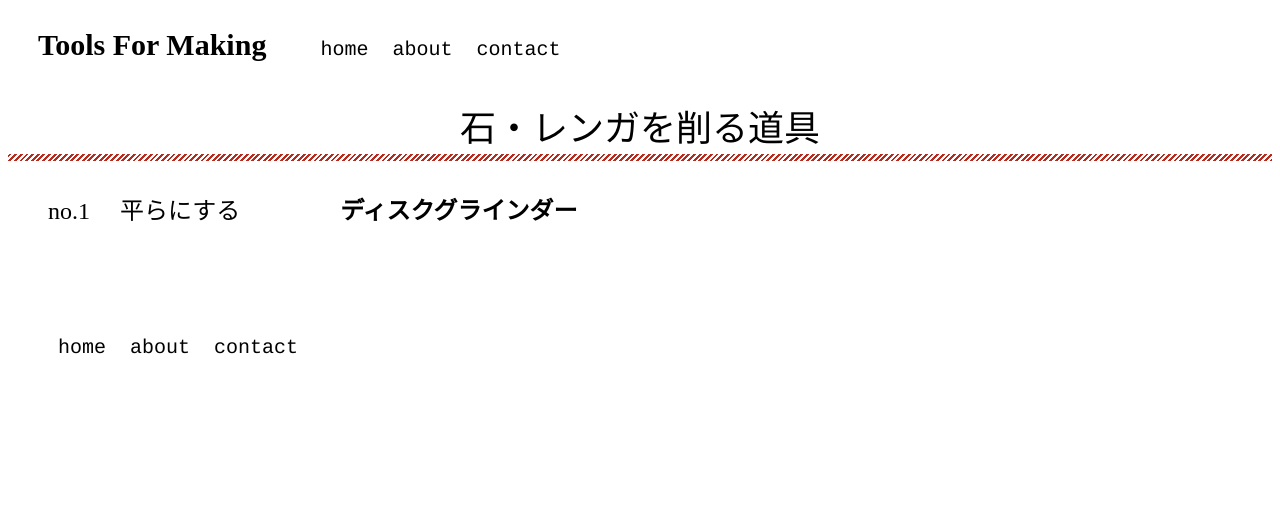
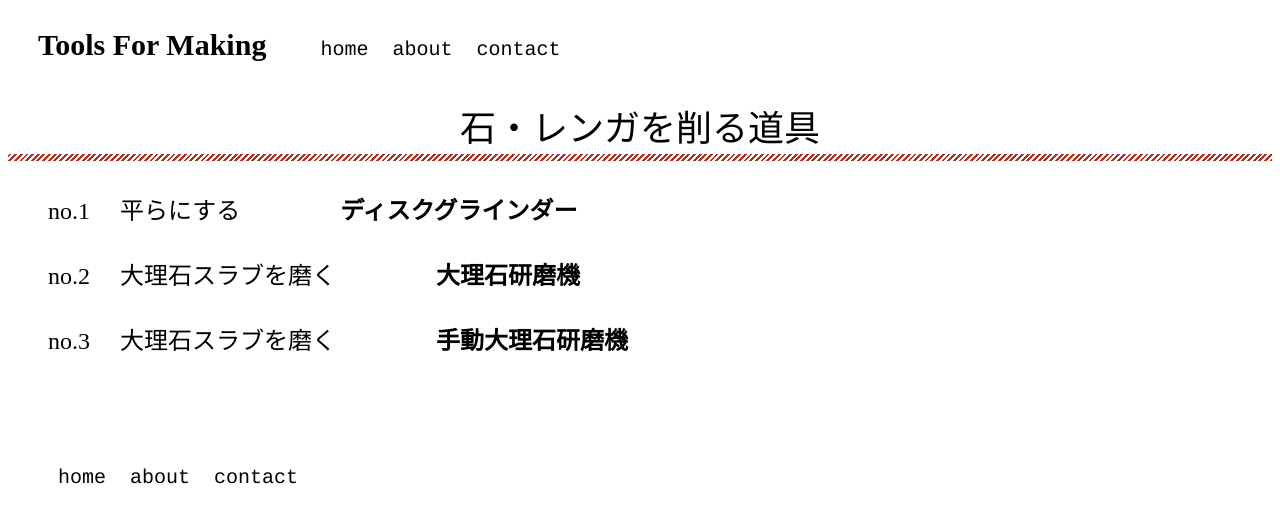
Before and after one commit to hirokiawaji/stoneshave.github.io, a plain HTML site: page index.html in a window 1280 px wide. Drawn offline with Linux system fonts and the light colour scheme.

Commit message:
Update index.html

```diff
--- a/index.html
+++ b/index.html
@@ -26,7 +26,8 @@
 
         <ul class="wood">
           <li><span class="mgr1">no.1</span><span class="mgr2">平らにする</span><a href="https://www.bildy.jp/mag/discgrinder-guide/">ディスクグラインダー</a></li>
-        </ul>
+          <li><span class="mgr1">no.2</span><span class="mgr2">大理石スラブを磨く</span><a href="https://www.stonecontact.com/products-502150/plc-automatic-single-head-granite-and-marble-polishing-machine-price">大理石研磨機</a></li>
+          <li><span class="mgr1">no.3</span><span class="mgr2">大理石スラブを磨く</span><a href="https://www.bildy.jp/mag/discgrinder-guide/">手動大理石研磨機</a></li></ul>
       </div>
     </div>
 
```
